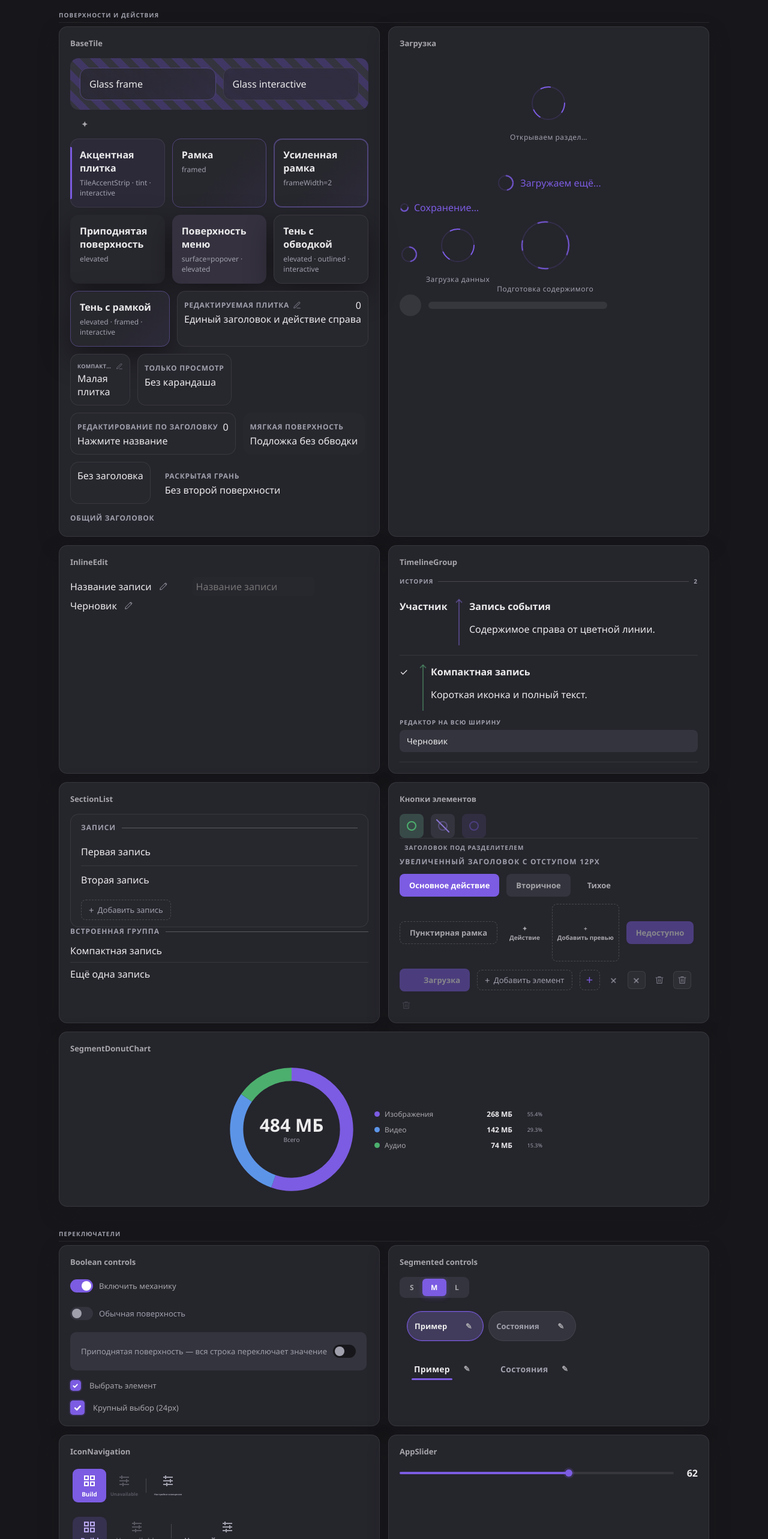
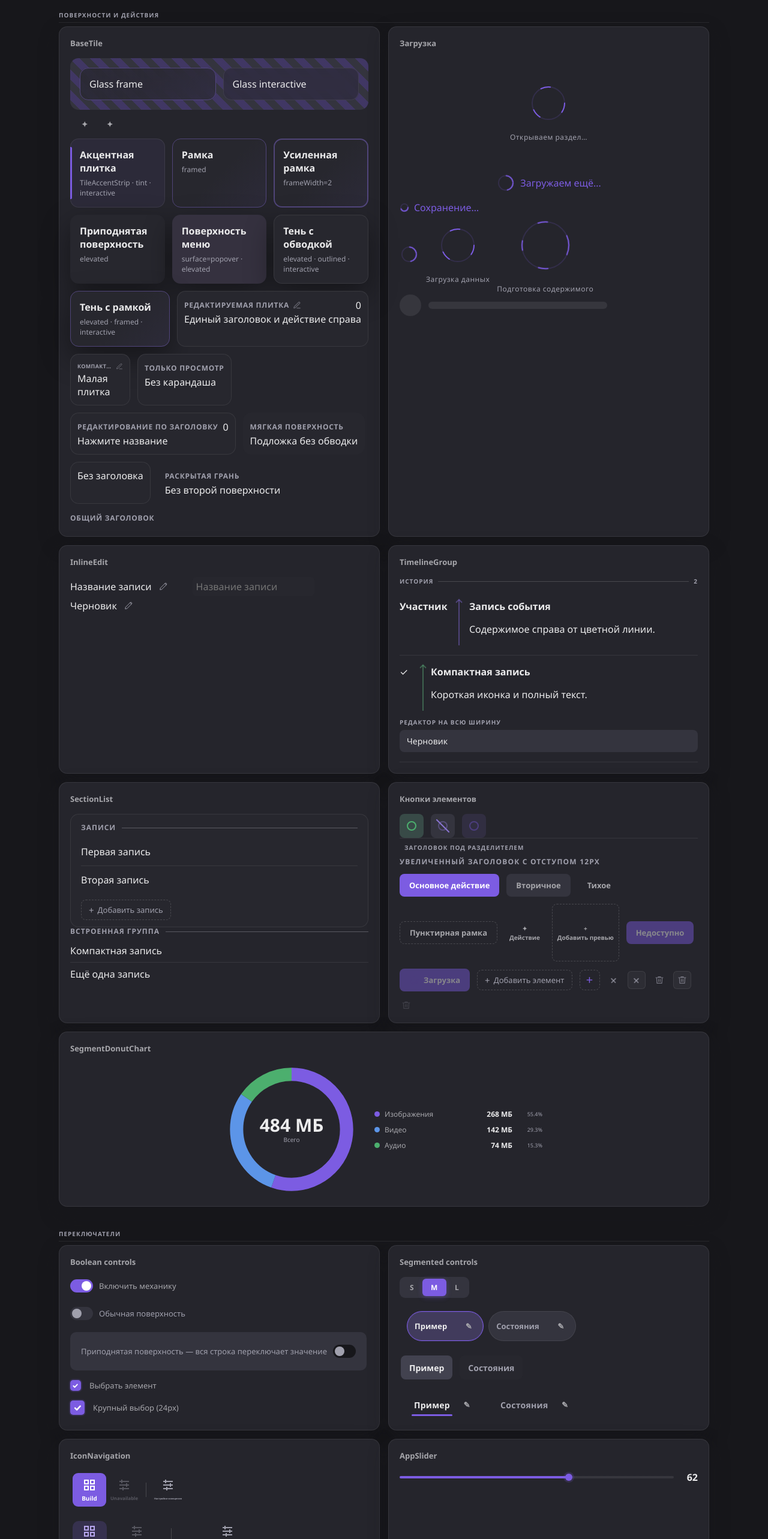
Before and after one commit to SylvieShare/share-ui, a Vue app: page / in a window 1280 px wide. Shown: the part 1588-4154 px from the top of the page at 60% size. Built offline with nearby package versions, Linux system fonts and the light colour scheme.

Commit message:
Добавить настраиваемую плотность кнопок и декоративный слой вкладок

```diff
--- a/package.json
+++ b/package.json
@@ -1,6 +1,6 @@
 {
   "name": "@sylvieshare/share-ui",
-  "version": "0.68.0",
+  "version": "0.69.0",
   "description": "Shared Vue 3 design tokens, UI primitives and headless interactions for SylvieShare applications.",
   "type": "module",
   "main": "./dist/share-ui.js",
--- a/src/components/ActionButton.vue
+++ b/src/components/ActionButton.vue
@@ -18,7 +18,7 @@ defineProps({
 })
 </script>
 <style scoped>
-.share-action-button { display: inline-flex; align-items: center; justify-content: center; gap: 8px; min-height: 38px; padding: 9px 16px; border: var(--control-border-width) solid transparent; border-radius: 8px; font-family: inherit; font-size: 13px; font-weight: 600; line-height: 1.3; cursor: pointer; transition: background .15s, border-color .15s; }
+.share-action-button { display: inline-flex; align-items: center; justify-content: center; gap: 8px; min-height: var(--action-button-min-height, 38px); padding: 9px 16px; border: var(--control-border-width) solid transparent; border-radius: 8px; font-family: inherit; font-size: 13px; font-weight: 600; line-height: 1.3; cursor: pointer; transition: background .15s, border-color .15s; }
 .share-action-button--primary { background: var(--accent); color: var(--text-on-accent); }
 .share-action-button--primary:hover:not(:disabled) { background: var(--accent-hover); }
 .share-action-button--secondary { background: var(--surface-raised); color: var(--text-2); }
@@ -27,7 +27,7 @@ defineProps({
 .share-action-button--dashed:hover:not(:disabled), .share-action-button--secondary:hover:not(:disabled), .share-action-button--quiet:hover:not(:disabled) { background: var(--surface-raised); color: var(--text-1); }
 .share-action-button:disabled { opacity: .45; cursor: not-allowed; }
 .share-action-button:focus-visible { outline: 2px solid var(--accent); outline-offset: 3px; }
-.share-action-button--icon-only { width: 48px; height: 48px; padding: 0; gap: 0; flex-shrink: 0; }
+.share-action-button--icon-only { width: var(--action-button-icon-size, 48px); height: var(--action-button-icon-size, 48px); min-height: var(--action-button-icon-size, var(--action-button-min-height, 38px)); padding: 0; gap: 0; flex-shrink: 0; }
 .share-action-button--icon-only :deep(svg) { flex-shrink: 0; }
 .share-action-button--stacked { flex-direction: column; gap: 3px; min-width: 56px; height: var(--action-button-height, 48px); padding: 4px 8px; font-size: 10px; line-height: 1.2; }
 .share-action-button--stacked > :deep(svg) { flex: none; }
--- a/src/components/SlidingTabs.vue
+++ b/src/components/SlidingTabs.vue
@@ -15,6 +15,7 @@
       @click="select(tab.key)"
       @keydown="onKeydown($event, index)"
     >
+      <slot name="decoration" :tab="tab" :active="modelValue === tab.key" />
       <slot name="icon" :tab="tab">
         <img v-if="tab.icon || tab.svg" class="share-sliding-tabs__icon" :src="tab.icon || tab.svg" alt="" aria-hidden="true" />
       </slot>
@@ -33,7 +34,7 @@ const props = defineProps({
   modelValue: { type: [String, Number], default: null },
   ariaLabel: { type: String, default: '' },
   maxTabWidth: { type: Number, default: 0 },
-  variant: { type: String, default: 'underline', validator: value => ['underline', 'chips'].includes(value) },
+  variant: { type: String, default: 'underline', validator: value => ['underline', 'chips', 'plain'].includes(value) },
 })
 const emit = defineEmits(['update:modelValue'])
 const rootElement = ref(null)
@@ -118,6 +119,8 @@ defineExpose({ updateUnderline })
 }
 .share-sliding-tabs__item { display: inline-flex; align-items: stretch; flex: none; }
 .share-sliding-tabs__tab {
+  position: relative;
+  isolation: isolate;
   display: inline-flex;
   align-items: center;
   gap: 6px;
@@ -174,5 +177,7 @@ defineExpose({ updateUnderline })
 }
 .share-sliding-tabs--chips .share-sliding-tabs__tab--active { color: var(--text-1); }
 .share-sliding-tabs--chips .share-sliding-tabs__tab:focus-visible { border-radius: var(--r-pill); }
+.share-sliding-tabs--plain {align-items:stretch;gap:var(--sliding-tabs-gap,8px);padding:var(--sliding-tabs-padding,0);}
+.share-sliding-tabs--plain .share-sliding-tabs__tab {min-height:44px;padding:8px 16px;font-size:14px;letter-spacing:0;}
 @media (prefers-reduced-motion: reduce) { .share-sliding-tabs__underline, .share-sliding-tabs__tab, .share-sliding-tabs--chips .share-sliding-tabs__item { transition: none; } }
 </style>
--- a/src/gallery/ComponentGallery.vue
+++ b/src/gallery/ComponentGallery.vue
@@ -27,6 +27,7 @@
             <BaseTile surface="glass" tint interactive class="share-component-gallery__tile">Glass interactive</BaseTile>
           </div>
           <ActionButton icon-only variant="quiet" aria-label="Действие без рамки"><template #icon>✦</template></ActionButton>
+            <ActionButton icon-only variant="quiet" style="--action-button-icon-size:36px" aria-label="Компактное действие"><template #icon>✦</template></ActionButton>
           <div class="share-component-gallery__tile-row">
             <BaseTile tint interactive class="share-component-gallery__tile">
               <TileAccentStrip /><strong>Акцентная плитка</strong>
@@ -179,6 +180,7 @@
           <div class="share-component-gallery__stack">
             <MultiToggle v-model="toggleValue" :options="toggleOptions" aria-label="Размер" />
             <SlidingTabs v-model="tabValue" variant="chips" :tabs="tabs" :max-tab-width="160" aria-label="Режим просмотра чипами"><template #tab-actions="{tab}"><ActionButton icon-only variant="quiet" :aria-label="`Изменить ${tab.title}`"><template #icon>✎</template></ActionButton></template></SlidingTabs>
+            <SlidingTabs v-model="tabValue" variant="plain" :tabs="tabs" aria-label="Режим с собственной подложкой"><template #decoration="{active}"><span aria-hidden="true" :style="{position:'absolute',inset:'2px',zIndex:-1,pointerEvents:'none',borderRadius:'8px',background:active?'var(--surface-active)':'var(--surface)'}" /></template></SlidingTabs>
             <SlidingTabs v-model="tabValue" :tabs="tabs" :max-tab-width="160" aria-label="Режим просмотра"><template #tab-actions="{tab}"><ActionButton icon-only variant="quiet" :aria-label="`Изменить ${tab.title}`"><template #icon>✎</template></ActionButton></template></SlidingTabs>
           </div>
         </article>
--- a/src/index.d.ts
+++ b/src/index.d.ts
@@ -156,7 +156,7 @@ export interface SlidingTab<T = string | number> {
 }
 
 export const SlidingTabs: DefineComponent<{
-  variant?: 'underline' | 'chips'
+  variant?: 'underline' | 'chips' | 'plain'
   maxTabWidth?: number
   tabs: SlidingTab[]
   modelValue?: string | number | null
```
Also changed, not shown: 7 other files (tests, documents, lock files or other folders).
